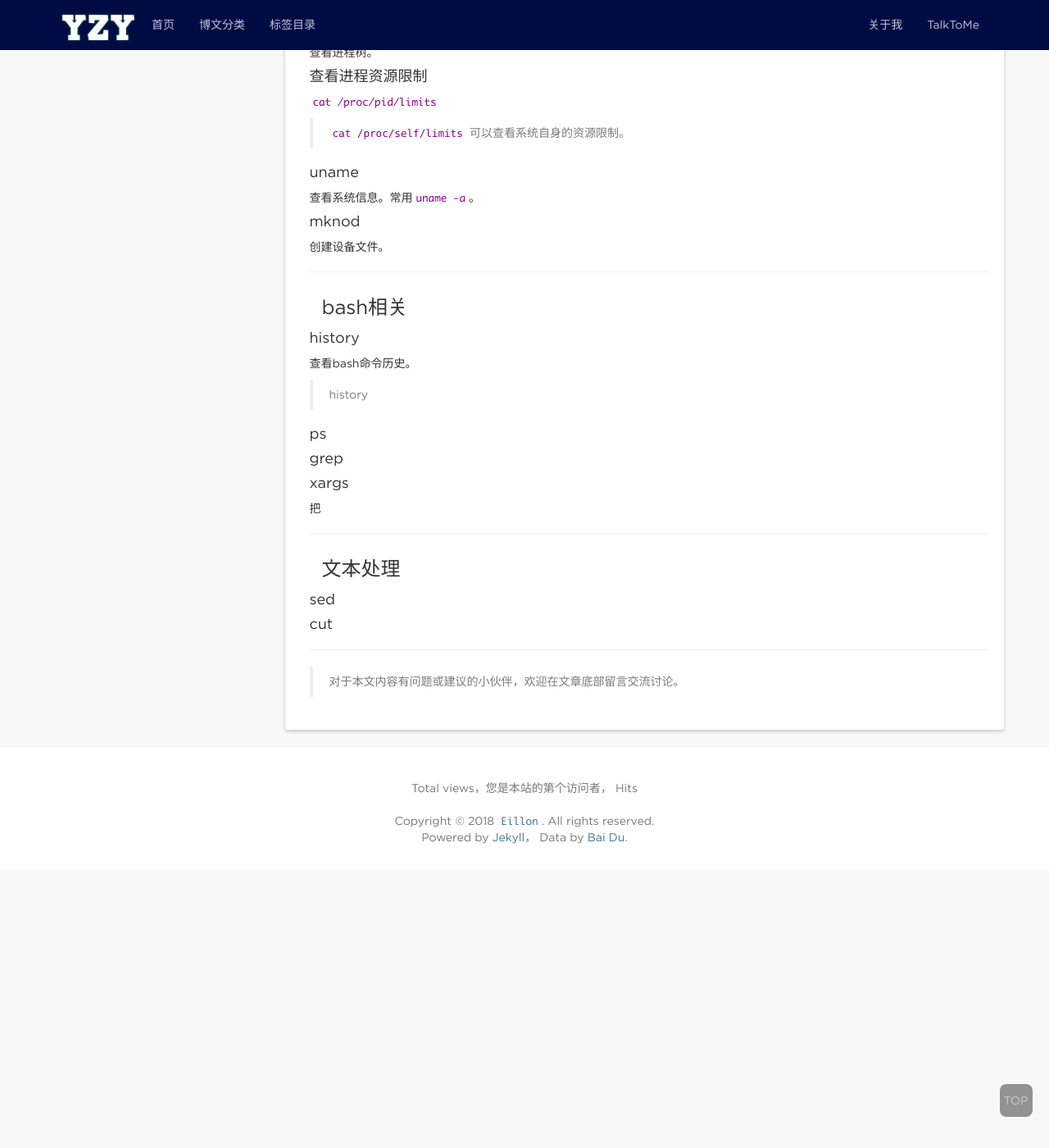
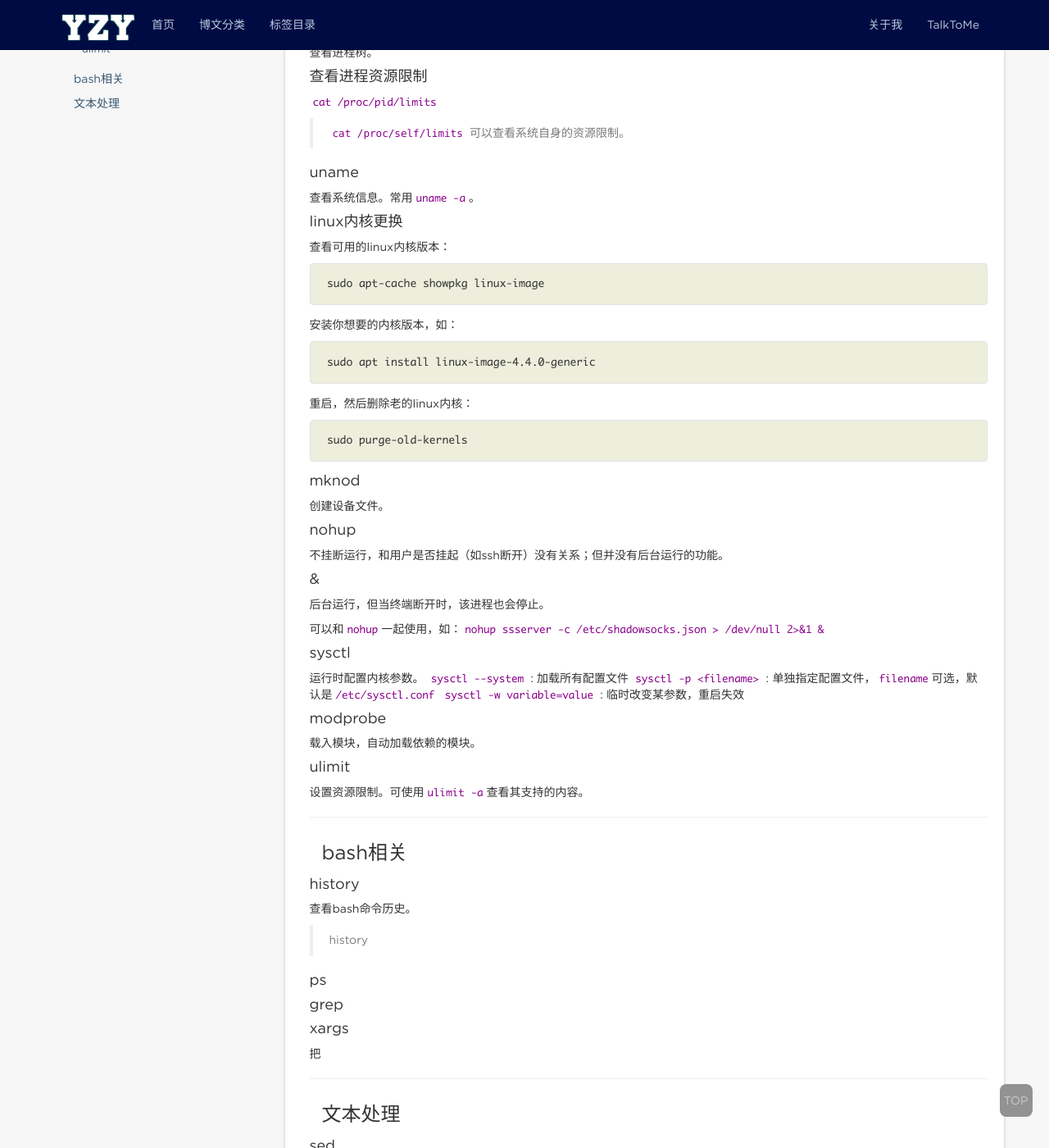
Before and after one commit to eillon/eillon.github.io, a Jekyll site: the page built from _posts/2018-07-16-linux常用命令.md, in a window 1280 px wide and 1400 px high, scrolled down 552 px. Shown: the whole window at 82% size. Built offline with Jekyll 4.4.1, drawn with Linux system fonts in a browser that asks for light colours; nearby versions of some CDN libraries; comment, search, counter and statistics services are not loaded.

Commit message:
add posts

````diff
--- a/_posts/2018-07-16-linux常用命令.md
+++ b/_posts/2018-07-16-linux常用命令.md
@@ -29,10 +29,47 @@ tag: [Linux, 持续更新]
 #### uname
 查看系统信息。常用`uname -a`。
 
+#### linux内核更换
+查看可用的linux内核版本：
+```
+sudo apt-cache showpkg linux-image
+```
+
+安装你想要的内核版本，如：
+```
+sudo apt install linux-image-4.4.0-generic
+```
+
+重启，然后删除老的linux内核：
+```
+sudo purge-old-kernels
+```
+
+
 #### mknod
 创建设备文件。
 
 
+#### nohup
+不挂断运行，和用户是否挂起（如ssh断开）没有关系；但并没有后台运行的功能。
+
+#### &
+后台运行，但当终端断开时，该进程也会停止。
+
+可以和`nohup`一起使用，如：`nohup ssserver -c /etc/shadowsocks.json > /dev/null 2>&1 &`
+
+
+#### sysctl
+运行时配置内核参数。
+`sysctl --system` : 加载所有配置文件
+`sysctl -p <filename>` : 单独指定配置文件，`filename`可选，默认是`/etc/sysctl.conf`
+`sysctl -w variable=value` : 临时改变某参数，重启失效
+
+#### modprobe
+载入模块，自动加载依赖的模块。
+
+#### ulimit
+设置资源限制。可使用`ulimit -a`查看其支持的内容。
 
 ------------------------------------------------------------------
 ### bash相关
````
Also changed, not shown: _posts/2018-11-1-摘录四.md (+18 -0 lines), _posts/2018-12-04-shadowsocks.md (added, +165 -0 lines).
